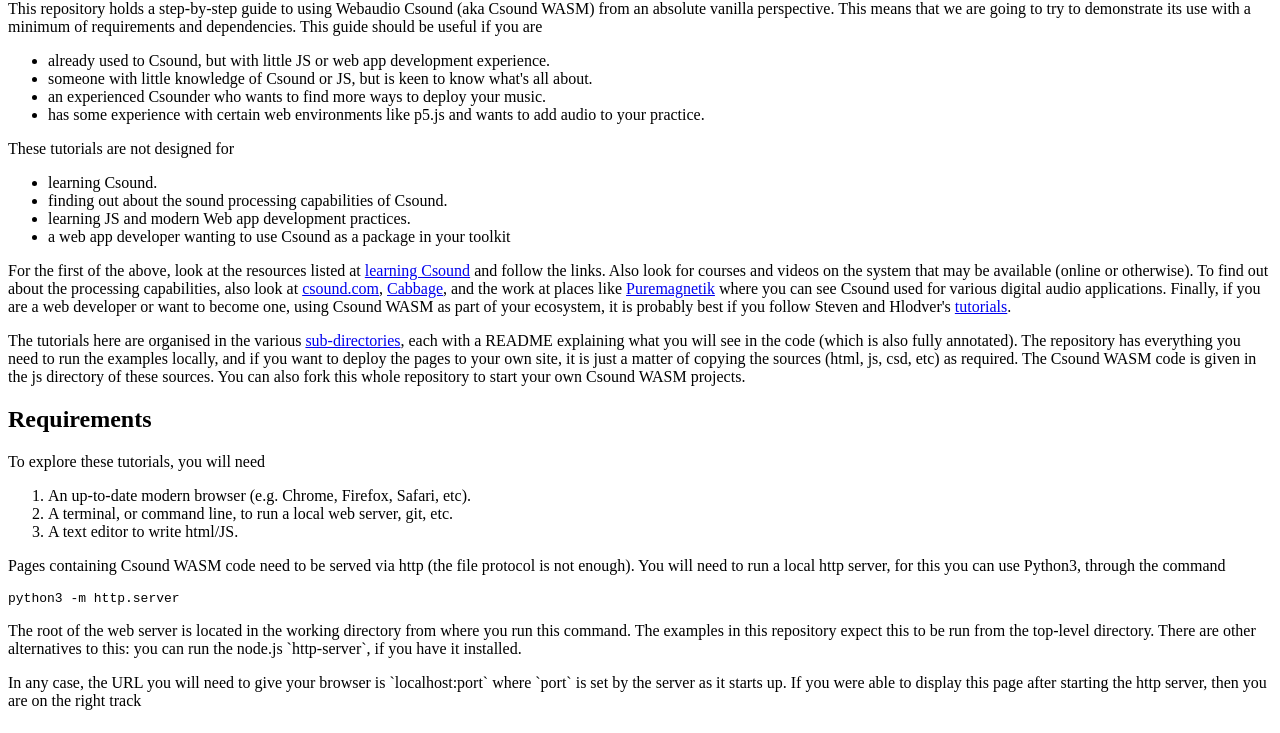
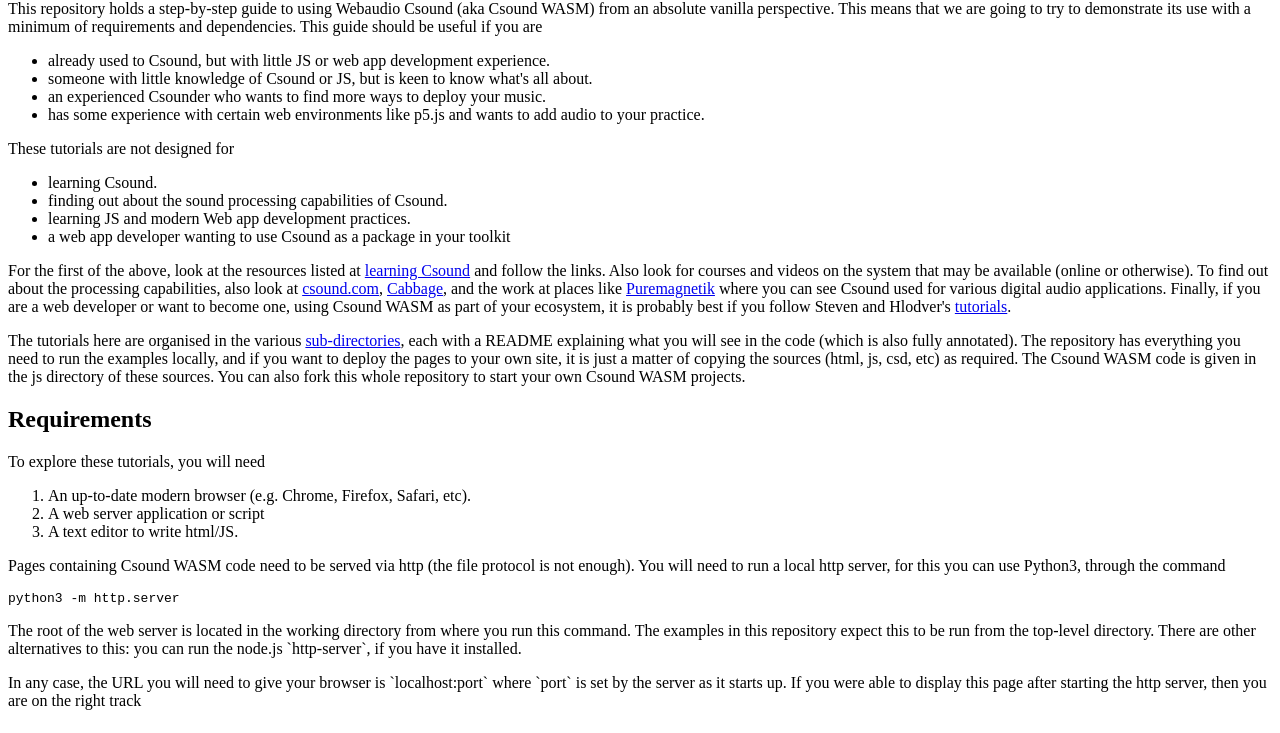
Before and after one commit to vlazzarini/vanilla, a plain HTML site: page index.html in a window 1280 px wide. Shown: the part 66-799 px from the top of the page. Drawn offline with Linux system fonts and the light colour scheme.

Commit message:
improving text

```diff
--- a/index.html
+++ b/index.html
@@ -73,8 +73,7 @@ To explore these tutorials, you will need
 
 <ol>
 <li> An up-to-date modern browser (e.g. Chrome, Firefox, Safari, etc). </li>
-<li> A terminal, or command line, to
-run a local web server, git, etc.  </li>
+<li> A web server application or script</li>
 <li> A text editor to write html/JS. </li>
 </ol>
 
@@ -171,5 +170,5 @@ directory of the Csound <a href=https://github.com/csound/csound>sources</a>.
 
 <hr>
 <address></address>
-<!-- hhmts start -->Last modified: Sun Nov 20 21:34:56 GMT 2022 <!-- hhmts end -->
+<!-- hhmts start -->Last modified: Sun Nov 20 21:36:19 GMT 2022 <!-- hhmts end -->
 </body> </html>
```
Also changed, not shown: 1 other file.
